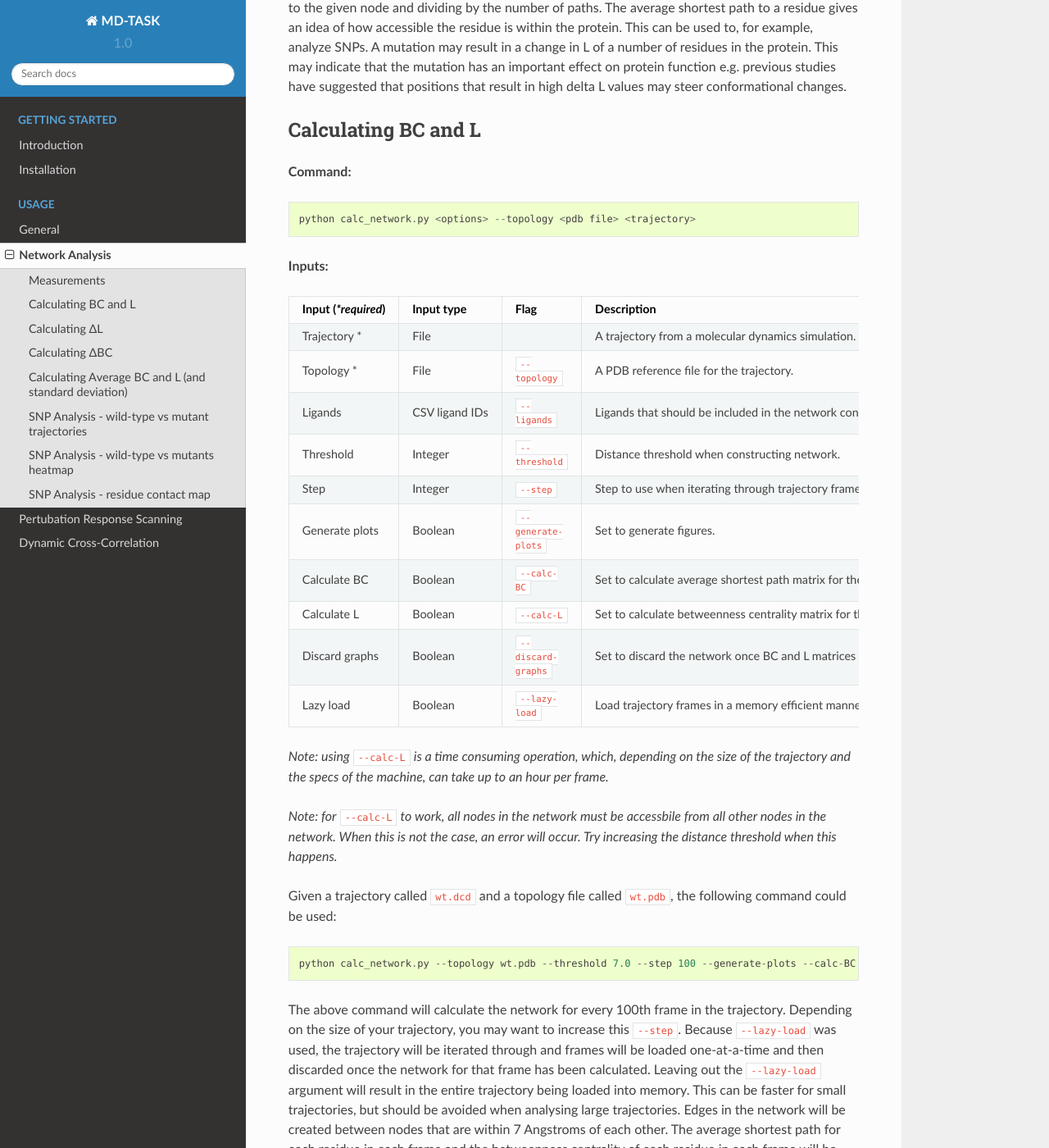
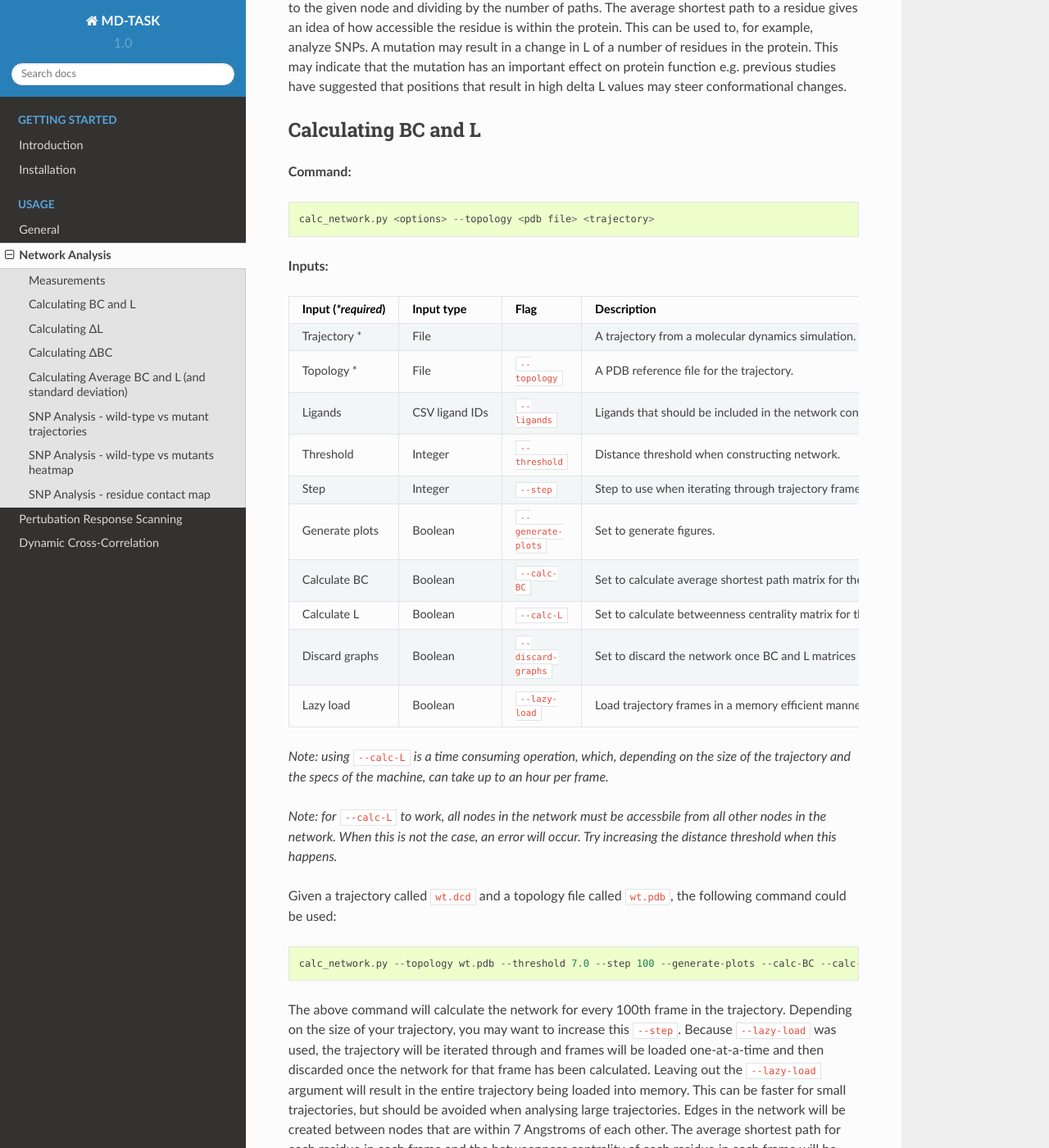
Before and after one commit to RUBi-ZA/MD-TASK, a Sphinx documentation site: the page built from docs/source/network.rst, in a window 1280 px wide and 1400 px high, scrolled down 794 px. Shown: the whole window at 82% size. Built offline with Sphinx 7.4.7 and the Read the Docs theme 2.0.0, drawn with Linux system fonts in a browser that asks for light colours; some of the changed text lies outside the part shown.

Commit message:
Removed "python" from beginning of example commands

```diff
--- a/docs/source/corr.rst
+++ b/docs/source/corr.rst
@@ -8,7 +8,7 @@ Calculating dynamic cross-correlation
 
 **Command:** ::
 
-	python calc_correlation.py <options> --trajectory <trajectory> --topology <pdb>
+	calc_correlation.py <options> --trajectory <trajectory> --topology <pdb>
 
 **Inputs:**
 
@@ -24,7 +24,7 @@ Lazy load                  Boolean      ``--lazy-load``       Load trajectory fr
 
 Given a trajectory, ``example_small.dcd``, and topology file, ``example_small.pdb``, the following command could be used: ::
 
-	python calc_correlation.py --step 100 --prefix example_corr --trajectory example_small.dcd --topology example_small.pdb --lazy-load
+	calc_correlation.py --step 100 --prefix example_corr --trajectory example_small.dcd --topology example_small.pdb --lazy-load
 
 
 
--- a/docs/source/network.rst
+++ b/docs/source/network.rst
@@ -19,7 +19,7 @@ Calculating BC and L
 
 **Command:** ::
 
-	python calc_network.py <options> --topology <pdb file> <trajectory>
+	calc_network.py <options> --topology <pdb file> <trajectory>
 
 **Inputs:**
 
@@ -69,7 +69,7 @@ Calculating BC and L
 
 Given a trajectory called ``wt.dcd`` and a topology file called ``wt.pdb``, the following command could be used: ::
 
-	python calc_network.py --topology wt.pdb --threshold 7.0 --step 100 --generate-plots --calc-BC --calc-L --discard-graphs --lazy-load wt.dcd
+	calc_network.py --topology wt.pdb --threshold 7.0 --step 100 --generate-plots --calc-BC --calc-L --discard-graphs --lazy-load wt.dcd
 
 The above command will calculate the network for every 100th frame in the trajectory. Depending on the size of your trajectory, you may want to increase this ``--step``. Because ``--lazy-load`` was used, the trajectory will be iterated through and frames will be loaded one-at-a-time and then discarded once the network for that frame has been calculated. Leaving out the ``--lazy-load`` argument will result in the entire trajectory being loaded into memory. This can be faster for small trajectories, but should be avoided when analysing large trajectories. Edges in the network will be created between nodes that are within 7 Angstroms of each other. The average shortest path for each residue in each frame and the betweenness centrality of each residue in each frame will be calculated as **both flags have been set** in the above command. In addition, the ``--discard-graphs`` flag was set. As such, the networks for each frame will be discarded once BC and L have been calculated, saving disk space. By default, the networks for each frame are saved in both ``gml`` and ``graphml`` format.
 
@@ -92,7 +92,7 @@ If the ``--calc-L`` flag in the previous command is set, a number of Nx1 L matri
 
 **Command:** ::
 
-	python calc_delta_L.py <options> --reference <frame> --alternatives <frames>
+	calc_delta_L.py <options> --reference <frame> --alternatives <frames>
 
 **Inputs:**
 
@@ -107,7 +107,7 @@ Generate plots             Boolean      ``--generate-plots``  Set to generate fi
 
 Given a set of average shortest path .dat files ``wt_*_avg_L.dat`` (generated with ``calc_network.py``), the ``wt_0_avg_L.dat`` file could be used as the reference and the rest could be used as the alternatives. If ``wt_0_avg_L.dat`` is renamed to ``ref_wt_L.dat``, the following command could be used: ::
 
-	python calc_delta_L.py --normalize --generate-plots --reference ref_wt_L.dat --alternatives wt_*_avg_L.dat
+	calc_delta_L.py --normalize --generate-plots --reference ref_wt_L.dat --alternatives wt_*_avg_L.dat
 
 The above command will generate plots as well as Nx1 matrices representing the difference in L between each alternative and the reference frame. The values will be normalized by dividing by the reference values (ΔL/L).
 
@@ -127,7 +127,7 @@ If the ``--calc-BC`` flag was set when running the ``calc_network.py`` script, a
 
 **Command:** ::
 
-	python calc_delta_BC.py <options> --reference <frame> --alternatives <frames>
+	calc_delta_BC.py <options> --reference <frame> --alternatives <frames>
 
 **Inputs:**
 
@@ -141,7 +141,7 @@ Generate plots             Boolean      ``--generate-plots``  Set to generate fi
 
 Given a set of BC .dat files ``wt_*_bc.dat`` (generated with ``calc_network.py``), the ``wt_0_bc.dat`` file could be used as the reference and the rest could be used as the alternatives. If the ``wt_0_bc.dat`` is renamed to ``ref_wt_bc.dat``, the following command could be used: ::
 
-	python calc_delta_BC.py --generate-plots --reference ref_wt_bc.dat --alternatives wt_*_bc.dat
+	calc_delta_BC.py --generate-plots --reference ref_wt_bc.dat --alternatives wt_*_bc.dat
 
 The above command will generate plots as well as Nx1 matrices representing the difference in BC between each alternative and the reference frame.
 
@@ -162,7 +162,7 @@ The ``avg_network.py`` script can be used to calculate and plot the average BC a
 
 **Command:** ::
 
-	python avg_network.py <options> --data-type <BC/delta-BC/L/delta-L> --data <matrices>
+	avg_network.py <options> --data-type <BC/delta-BC/L/delta-L> --data <matrices>
 
 **Inputs:**
 
@@ -188,7 +188,7 @@ X-axis start value 2       Integer      ``--initial-x-2``     The start index of
 
 Given a set of .dat files generated by one of the previous commands (e.g. ``wt_*_bc_delta_BC.dat``), the following command could be used: ::
 
-	python avg_network.py --data wt_*_bc_delta_BC.dat --data-type delta-BC --prefix wt --generate-plots --x-label "Residues" --y-label "Avg delta BC" --title "Wild Type"
+	avg_network.py --data wt_*_bc_delta_BC.dat --data-type delta-BC --prefix wt --generate-plots --x-label "Residues" --y-label "Avg delta BC" --title "Wild Type"
 
 The above command will generate two new .dat files and a PNG plot. The first .dat file, ``wt_delta_bc_avg.dat``, contains an Nx1 matrix with the average ΔBC values for each residue over the course of the simulation. The second .dat file, ``wt_delta_bc_std_dev.dat``, contains the standard deviation of ΔBC for each residue over the course of the simulation. The graph plots residues on the X axis and ΔBC on the Y axis. The average values are shown as a line and the standard deviation, representing the fluctuation of ΔBC over the course of the trajectory, are shown as error bars over each residue. *Note that in the above example, we have calculated the average and standard deviation of ΔBC, but avg_network.py can be used with any set of Nx1 matrix (BC/ΔBC/L/ΔL).*
 
@@ -209,7 +209,7 @@ Two scripts have been added for comparing BC/ΔBC/L/ΔL graphs. Essentially, all
 
 **Command:** ::
 
-	python compare_networks.py <options> --reference <reference .dat> --alternative <alternative .dat>
+	compare_networks.py <options> --reference <reference .dat> --alternative <alternative .dat>
 
 **Inputs:**
 
@@ -235,8 +235,8 @@ For example, if we had two trajectories, ``wt.dcd`` and ``mutant.dcd``, and we a
 
 We could compare the above files with the following two commands: ::
 
-	python compare_networks.py --prefix "wt_mutant_avg" --reference-label Wild-type --alternative-label Mutant --y-label "Delta BC" --reference wt_delta_bc_avg.dat --alternative mutant_delta_bc_avg.dat
-	python compare_networks.py --prefix "wt_mutant_std_dev" --reference-label Wild-type --alternative-label Mutant --y-label "Delta BC" --reference wt_delta_bc_std_dev.dat --alternative mutant_delta_bc_std_dev.dat
+	compare_networks.py --prefix "wt_mutant_avg" --reference-label Wild-type --alternative-label Mutant --y-label "Delta BC" --reference wt_delta_bc_avg.dat --alternative mutant_delta_bc_avg.dat
+	compare_networks.py --prefix "wt_mutant_std_dev" --reference-label Wild-type --alternative-label Mutant --y-label "Delta BC" --reference wt_delta_bc_std_dev.dat --alternative mutant_delta_bc_std_dev.dat
 
 The output of these commands will provide two figures containing the average ΔBC of the mutant and wild type trajectories plotted against each other for comparison purposes.
 
@@ -255,7 +255,7 @@ Where the above script allows the comparison of two matrices, the second compari
 
 **Command:** ::
 
-	python delta_networks.py <options> --reference <reference avg .dat> --reference-std <reference std dev .dat> --alternatives <alternative avg .dats> --alternatives-std <alternative std dev .dats>
+	delta_networks.py <options> --reference <reference avg .dat> --reference-std <reference std dev .dat> --alternatives <alternative avg .dats> --alternatives-std <alternative std dev .dats>
 
 **Input:**
 
@@ -281,7 +281,7 @@ X-axis start value 2              Integer      ``--initial-x-2``        The star
 
 Given a set of analyzed trajectories, they can be compared to a wild type trajectory using the following command: ::
 
-    python delta_networks.py --reference wt_delta_BC_avg.dat --reference-std wt_delta_BC_std_dev.dat --alternatives mutant_*_delta_BC_avg.dat --alternatives-std mutant_*_delta_BC_std_dev.dat --absolute --prefix my_protein_delta --title "My Protein" --x-label "Residues" --y-label "Proteins"
+    delta_networks.py --reference wt_delta_BC_avg.dat --reference-std wt_delta_BC_std_dev.dat --alternatives mutant_*_delta_BC_avg.dat --alternatives-std mutant_*_delta_BC_std_dev.dat --absolute --prefix my_protein_delta --title "My Protein" --x-label "Residues" --y-label "Proteins"
 
 The above command will produce a PNG with 2 heatmaps for comparing the average and standard deviation Nx1 BC matrices of the wild-type protein with those of the mutated proteins.
 
@@ -300,7 +300,7 @@ A weighted residue contact map allows the user to determine how often, throughou
 
 **Command:** ::
 
-	python contact_map.py <options> --trajectory <trajectory> --topology <pdb file>
+	contact_map.py <options> --trajectory <trajectory> --topology <pdb file>
 
 **Input:**
 
@@ -316,8 +316,8 @@ Prefix                            Text         ``--prefix``             Prefix u
 
 Given two trajectories, ``wt.dcd`` and ``mutant.dcd``, where a mutation, ``THR405ALA``, occurs, the following could be used to build contact maps around position 405 in both trajectories: ::
 
-	python contact_map.py --residue THR405 --prefix wt --topology wt.pdb wt.dcd
-	python contact_map.py --residue ALA405 --prefix mutant --topology mutant.pdb mutant.dcd
+	contact_map.py --residue THR405 --prefix wt --topology wt.pdb wt.dcd
+	contact_map.py --residue ALA405 --prefix mutant --topology mutant.pdb mutant.dcd
 
 For each of the commands above, a contact map in PDF format will be produced, as well as a CSV file containing the calculated values. The contact maps can be compared visually to give an idea of the changes cause by the mutation.
 
--- a/docs/source/prs.rst
+++ b/docs/source/prs.rst
@@ -8,7 +8,7 @@ Performing PRS
 
 **Command:** ::
 
-	python prs.py <options> --final <final.xyz> --trajectory <trajectory> --topology <pdb>
+	prs.py <options> --final <final.xyz> --trajectory <trajectory> --topology <pdb>
 
 **Inputs:**
 
@@ -27,7 +27,7 @@ Prefix                       Text         ``--prefix``          Prefix used to n
 
 Given a trajectory, ``example_small.dcd``, with initial and target co-odinate files, ``initial.xyz`` and ``final.xyz``, respectively, and topology file, ``example_small.pdb``, the following command could be used: ::
 
-	python prs.py --initial initial.xyz --final final.xyz --perturbations 100 --step 100 --prefix result --topology example_small.pdb example_small.dcd
+	prs.py --initial initial.xyz --final final.xyz --perturbations 100 --step 100 --prefix result --topology example_small.pdb example_small.dcd
 
 
 **Outputs:**
```
